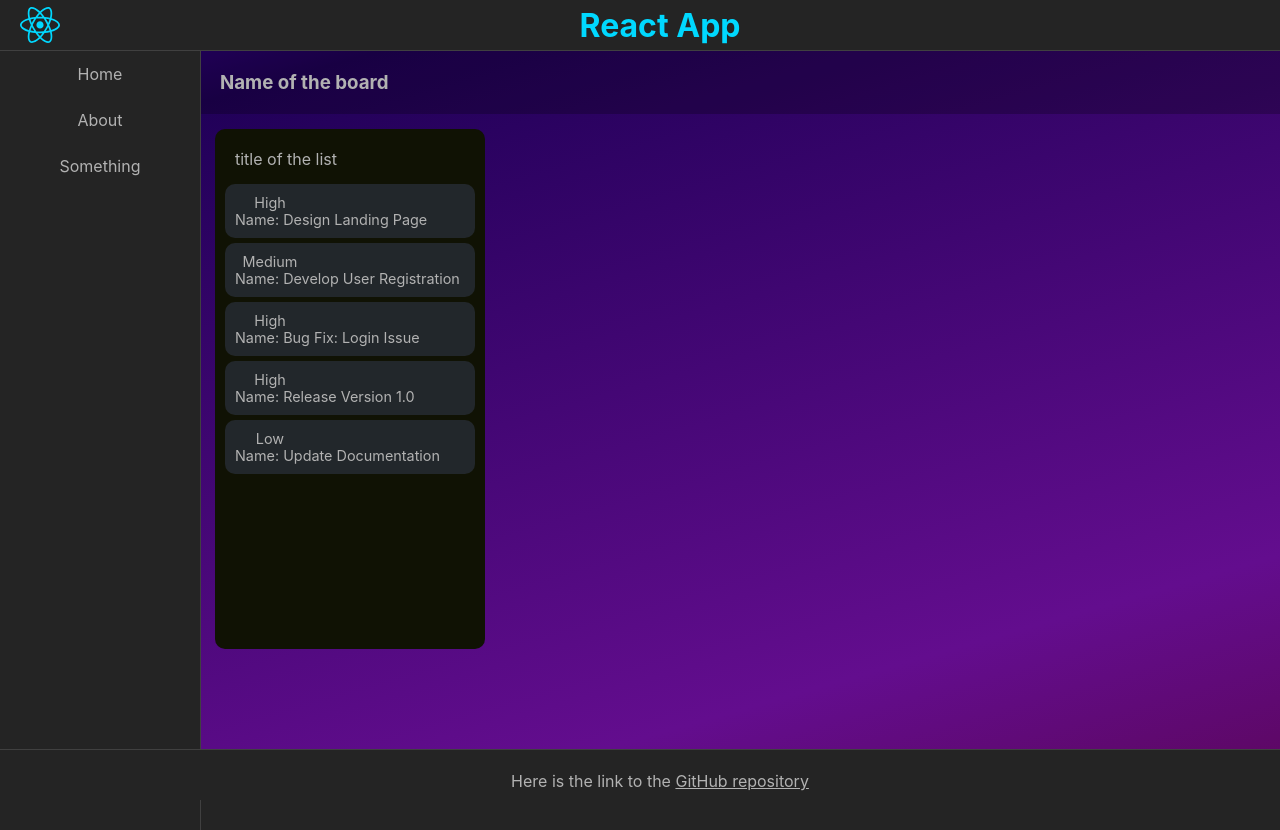
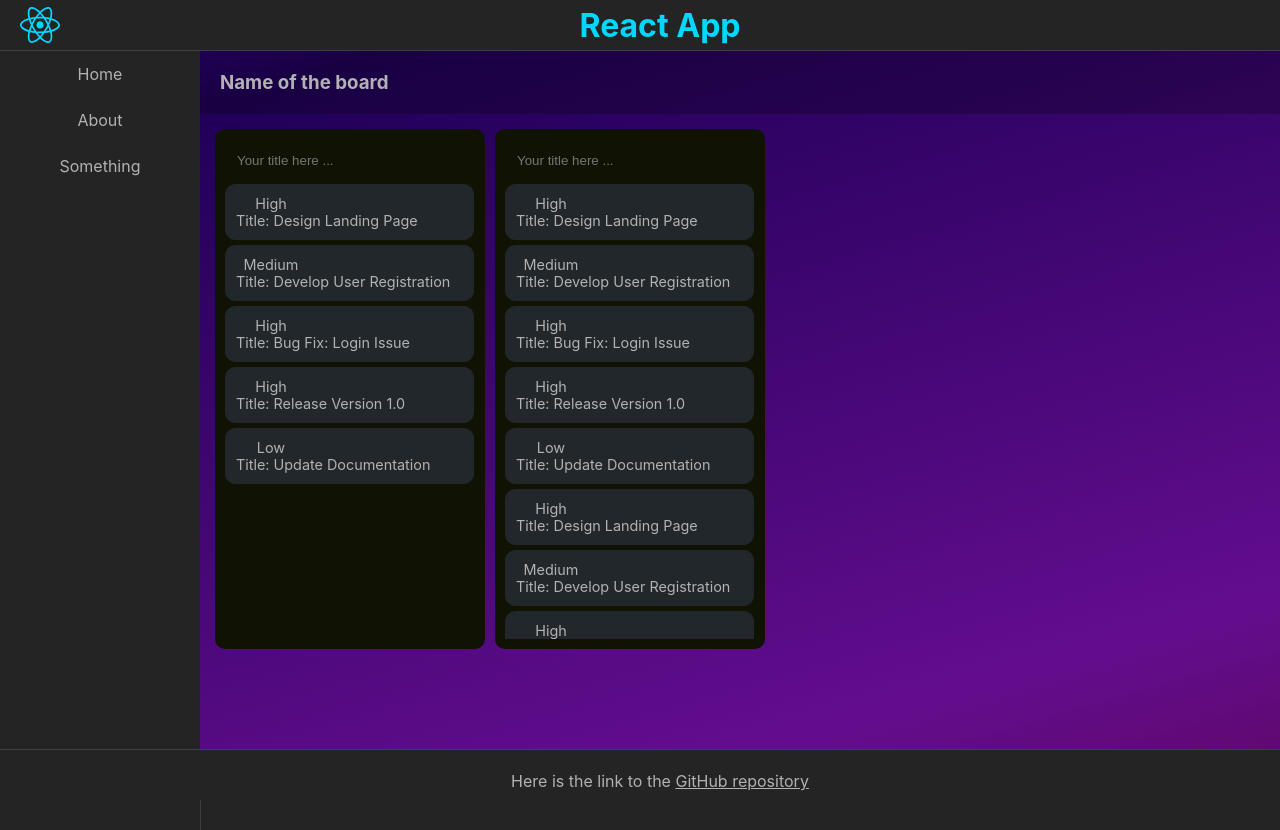
Before and after one commit to bendfriedman/React-App, a React (Vite) app: page / in a window 1280 px wide. Shown: the top 830 px of the page. After the commit the page ends 800 px from the top, so only its background shows below. Built offline with nearby package versions, Linux system fonts and the light colour scheme.

Commit message:
fixed scrollbar by making main fixed; added custom scrollbar to lists and made list titles an input

```diff
--- a/src/App.css
+++ b/src/App.css
@@ -17,10 +17,6 @@ header {
 #logo {
   width: 40px;
 }
-
-/* header > div {
-  width: 40px;
-} */
 
 header > h1 {
   color: #00d8ff;
@@ -54,9 +50,10 @@ header > h1 {
 }
 
 main {
+  position: fixed;
   height: 90%;
+  width: 100%;
   margin-left: 200px;
-  right: 0;
   background: rgb(2, 0, 29);
   background: linear-gradient(
     164deg,
@@ -69,11 +66,11 @@ main {
 
 #board-header {
   padding: 20px;
-
   background-color: #0000003d;
 }
 
 #list-section {
+  display: flex;
   padding: 15px;
   height: 100%;
 }
@@ -95,18 +92,40 @@ footer {
   width: 250px;
   padding: 10px;
   border-radius: 10px;
+  margin-right: 10px;
 }
 
 #list-title {
   padding: 10px;
+  height: 20px;
+}
+
+#title-input {
+  background-color: #101204;
+  color: white;
+  border: none;
+}
+
+#list-items {
+  height: 460px;
+  overflow-y: auto;
+  scrollbar-width: thin;
+  scrollbar-color: #323b38 #101204;
+  padding-right: 1px;
 }
 
 #card {
   background-color: #22272b;
+  border: 1px solid #22272b;
   padding: 10px;
   margin: 5px 0;
   border-radius: 10px;
   font-size: 0.9rem;
+  cursor: pointer;
+}
+
+#card:hover {
+  border: 1px solid #00d8ff;
 }
 
 #priority-label {
--- a/src/App.jsx
+++ b/src/App.jsx
@@ -1,6 +1,7 @@
 import "./App.css";
 import logo from "./assets/react.svg";
 import data from "./assets/data.json";
+import data2 from "./assets/data2.json";
 import List from "./components/List";
 
 function App() {
@@ -32,6 +33,7 @@ function App() {
         </section>
         <section id="list-section">
           <List data={data} />
+          <List data={data2} />
         </section>
       </main>
       <footer>
--- /dev/null
+++ b/src/assets/data2.json
@@ -0,0 +1,152 @@
+[
+  {
+    "id": "1",
+    "title": "Design Landing Page",
+    "description": "Create a visually appealing landing page for the website.",
+    "assignee": "Mary Davis",
+    "status": "To Do",
+    "priority": "High",
+    "createdDate": "2023-09-15",
+    "dueDate": "2023-09-30"
+  },
+  {
+    "id": "2",
+    "title": "Develop User Registration",
+    "description": "Implement user registration functionality with email verification.",
+    "assignee": "Jane Smith",
+    "status": "In Progress",
+    "priority": "Medium",
+    "createdDate": "2023-09-16",
+    "dueDate": "2023-10-10"
+  },
+  {
+    "id": "3",
+    "title": "Bug Fix: Login Issue",
+    "description": "Investigate and fix the login problem reported by users.",
+    "assignee": "Mark Johnson",
+    "status": "In Progress",
+    "priority": "High",
+    "createdDate": "2023-09-17",
+    "dueDate": "2023-09-25"
+  },
+  {
+    "id": "4",
+    "title": "Release Version 1.0",
+    "description": "Prepare for the release of the first version of the application.",
+    "assignee": "Sarah Brown",
+    "status": "To Do",
+    "priority": "High",
+    "createdDate": "2023-09-18",
+    "dueDate": "2023-10-05"
+  },
+  {
+    "id": "5",
+    "title": "Update Documentation",
+    "description": "Update user documentation with the latest features and changes.",
+    "assignee": "David Wilson",
+    "status": "Done",
+    "priority": "Low",
+    "createdDate": "2023-09-19",
+    "dueDate": "2023-09-30"
+  },
+  {
+    "id": "1",
+    "title": "Design Landing Page",
+    "description": "Create a visually appealing landing page for the website.",
+    "assignee": "Mary Davis",
+    "status": "To Do",
+    "priority": "High",
+    "createdDate": "2023-09-15",
+    "dueDate": "2023-09-30"
+  },
+  {
+    "id": "2",
+    "title": "Develop User Registration",
+    "description": "Implement user registration functionality with email verification.",
+    "assignee": "Jane Smith",
+    "status": "In Progress",
+    "priority": "Medium",
+    "createdDate": "2023-09-16",
+    "dueDate": "2023-10-10"
+  },
+  {
+    "id": "3",
+    "title": "Bug Fix: Login Issue",
+    "description": "Investigate and fix the login problem reported by users.",
+    "assignee": "Mark Johnson",
+    "status": "In Progress",
+    "priority": "High",
+    "createdDate": "2023-09-17",
+    "dueDate": "2023-09-25"
+  },
+  {
+    "id": "4",
+    "title": "Release Version 1.0",
+    "description": "Prepare for the release of the first version of the application.",
+    "assignee": "Sarah Brown",
+    "status": "To Do",
+    "priority": "High",
+    "createdDate": "2023-09-18",
+    "dueDate": "2023-10-05"
+  },
+  {
+    "id": "5",
+    "title": "Update Documentation",
+    "description": "Update user documentation with the latest features and changes.",
+    "assignee": "David Wilson",
+    "status": "Done",
+    "priority": "Low",
+    "createdDate": "2023-09-19",
+    "dueDate": "2023-09-30"
+  },
+  {
+    "id": "1",
+    "title": "Design Landing Page",
+    "description": "Create a visually appealing landing page for the website.",
+    "assignee": "Mary Davis",
+    "status": "To Do",
+    "priority": "High",
+    "createdDate": "2023-09-15",
+    "dueDate": "2023-09-30"
+  },
+  {
+    "id": "2",
+    "title": "Develop User Registration",
+    "description": "Implement user registration functionality with email verification.",
+    "assignee": "Jane Smith",
+    "status": "In Progress",
+    "priority": "Medium",
+    "createdDate": "2023-09-16",
+    "dueDate": "2023-10-10"
+  },
+  {
+    "id": "3",
+    "title": "Bug Fix: Login Issue",
+    "description": "Investigate and fix the login problem reported by users.",
+    "assignee": "Mark Johnson",
+    "status": "In Progress",
+    "priority": "High",
+    "createdDate": "2023-09-17",
+    "dueDate": "2023-09-25"
+  },
+  {
+    "id": "4",
+    "title": "Release Version 1.0",
+    "description": "Prepare for the release of the first version of the application.",
+    "assignee": "Sarah Brown",
+    "status": "To Do",
+    "priority": "High",
+    "createdDate": "2023-09-18",
+    "dueDate": "2023-10-05"
+  },
+  {
+    "id": "5",
+    "title": "Update Documentation",
+    "description": "Update user documentation with the latest features and changes.",
+    "assignee": "David Wilson",
+    "status": "Done",
+    "priority": "Low",
+    "createdDate": "2023-09-19",
+    "dueDate": "2023-09-30"
+  }
+]
--- a/src/components/Card.jsx
+++ b/src/components/Card.jsx
@@ -22,7 +22,7 @@ export const Card = ({ dataElement }) => {
       <div id="priority-label" style={{ backgroundColor: { labelColor } }}>
         {dataElement.priority}
       </div>
-      <div id="name">Name: {dataElement.title}</div>
+      <div id="name">Title: {dataElement.title}</div>
     </div>
   );
 };
--- a/src/components/List.jsx
+++ b/src/components/List.jsx
@@ -3,8 +3,15 @@ import { Card } from "./Card";
 export default function List({ data }) {
   return (
     <div id="list">
-      <div id="list-title">title of the list</div>
-      <div>
+      <div id="list-title">
+        <input
+          id="title-input"
+          maxlength="30"
+          placeholder="Your title here ..."
+          data-form-type="other"
+        />
+      </div>
+      <div id="list-items">
         {data.map((dataElement) => {
           return <Card dataElement={dataElement} key={dataElement.id} />;
         })}
```
